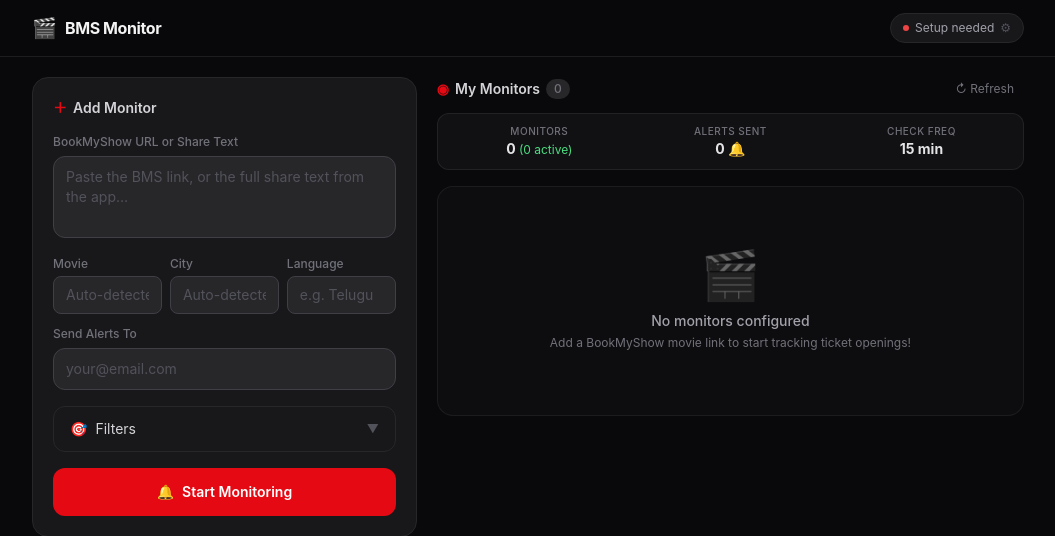
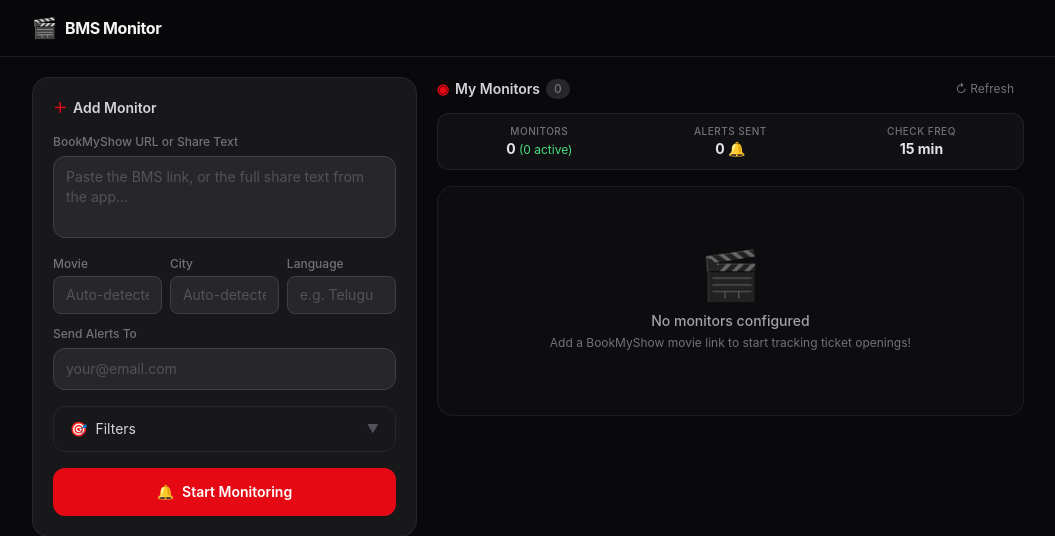
Before and after one commit to nipunnamburi/movieticket-monitor, a Flask app: page / in a window 1280 px wide. Shown: the top 536 px of the page, without its empty margins (112-1167 px from the left). Run offline with Flask 3, Linux system fonts and the light colour scheme; data that the repository does not hold is empty; some libraries are stand-ins or nearby versions.

Commit message:
ui: remove Email Setup modal and header/nav email buttons

```diff
--- a/static/app.js
+++ b/static/app.js
@@ -658,23 +658,14 @@
     const label   = document.getElementById('emailLabel');
     const mIcon   = document.getElementById('mobileEmailIcon');
 
-    if (cfg.configured) {
-      dot.className   = 'w-1.5 h-1.5 rounded-full bg-green-500 shrink-0';
-      label.textContent = cfg.from?.split('@')[0] || 'Email ✓';
-      if (mIcon) mIcon.textContent = '✅';
-    } else {
-      dot.className   = 'w-1.5 h-1.5 rounded-full bg-red-500 shrink-0';
-      label.textContent = 'Setup needed';
-      if (mIcon) mIcon.textContent = '⚠️';
-    }
+    if (dot) dot.className = cfg.configured ? 'w-1.5 h-1.5 rounded-full bg-green-500 shrink-0' : 'w-1.5 h-1.5 rounded-full bg-red-500 shrink-0';
+    if (label) label.textContent = cfg.configured ? (cfg.from?.split('@')[0] || 'Email ✓') : 'Setup needed';
+    if (mIcon) mIcon.textContent = cfg.configured ? '✅' : '⚠️';
 
-    // Show cloud mode notice if applicable
-    document.getElementById('cloudModeNotice')?.classList.toggle('hidden', !cfg.cloud_managed);
-    document.getElementById('emailFormFields')?.classList.toggle('opacity-50', cfg.cloud_managed);
-    document.getElementById('emailFormFields')?.classList.toggle('pointer-events-none', cfg.cloud_managed);
-
-    document.getElementById('cfgFrom').value = cfg.from || '';
-    document.getElementById('cfgTo').value   = cfg.to   || '';
+    const cfgFrom = document.getElementById('cfgFrom');
+    if (cfgFrom) cfgFrom.value = cfg.from || '';
+    const cfgTo = document.getElementById('cfgTo');
+    if (cfgTo) cfgTo.value = cfg.to || '';
   } catch { /* silent */ }
 }
 
--- a/templates/index.html
+++ b/templates/index.html
@@ -59,15 +59,6 @@
     <div class="flex items-center gap-2">
       <span class="text-bms text-xl leading-none">🎬</span>
       <span class="font-bold text-base tracking-tight">BMS Monitor</span>
-    </div>
-    <div class="flex items-center gap-2">
-      <!-- Email config status -->
-      <button id="emailStatusBtn" onclick="openEmailModal()"
-        class="flex items-center gap-1.5 bg-zinc-900 border border-zinc-800 rounded-full px-3 py-1.5 text-xs transition hover:border-zinc-600">
-        <span id="emailDot" class="w-1.5 h-1.5 rounded-full bg-zinc-600 shrink-0"></span>
-        <span id="emailLabel" class="text-zinc-400 hidden sm:inline">Email</span>
-        <span class="text-zinc-600 hidden sm:inline">⚙</span>
-      </button>
     </div>
   </div>
 </header>
@@ -339,70 +330,7 @@
     <span class="tab-icon text-xl text-zinc-500">📋</span>
     <span class="tab-label text-xs text-zinc-600 font-medium">Monitors</span>
   </button>
-  <button onclick="openEmailModal()"
-    class="tab-btn flex-1 flex flex-col items-center justify-center gap-1 py-2 transition active:bg-zinc-900">
-    <span class="tab-icon text-xl text-zinc-500" id="mobileEmailIcon">📧</span>
-    <span class="tab-label text-xs text-zinc-600 font-medium">Email</span>
-  </button>
 </nav>
-
-<!-- ════════════════ EMAIL CONFIG MODAL ════════════════ -->
-<div id="emailModal" class="hidden fixed inset-0 z-50 flex items-center justify-center p-4 sm:p-6 modal-sheet-bg">
-  <div class="absolute inset-0 bg-black/75" onclick="closeEmailModal()"></div>
-  <div class="modal-sheet relative bg-zinc-900 border border-zinc-700/80 rounded-2xl p-5 w-full sm:max-w-md sm:fade-in shadow-2xl">
-    <!-- Drag handle (mobile) -->
-    <div class="w-8 h-1 bg-zinc-700 rounded-full mx-auto mb-4 sm:hidden"></div>
-
-    <h3 class="font-semibold text-base mb-1">Email Setup</h3>
-    <p class="text-xs text-zinc-500 mb-4">Gmail SMTP via App Password</p>
-
-    <!-- Cloud mode notice -->
-    <div id="cloudModeNotice" class="hidden mb-4 bg-blue-950/50 border border-blue-900/50 rounded-xl px-4 py-3">
-      <p class="text-xs text-blue-300 font-medium">☁️ Cloud Mode — credentials managed via environment variables</p>
-      <p class="text-xs text-blue-400/70 mt-1">Edit <code class="bg-blue-950 px-1 rounded">EMAIL_FROM</code>, <code class="bg-blue-950 px-1 rounded">EMAIL_APP_PASSWORD</code>, <code class="bg-blue-950 px-1 rounded">EMAIL_TO</code> in your Railway/Render dashboard.</p>
-    </div>
-
-    <div id="emailFormFields" class="space-y-3">
-      <div>
-        <label class="block text-xs text-zinc-500 mb-1 font-medium">Gmail Address</label>
-        <input id="cfgFrom" type="email" placeholder="you@gmail.com" inputmode="email"
-          class="w-full bg-zinc-800 border border-zinc-700 rounded-xl px-3 py-3 text-sm
-                 focus:outline-none focus:border-bms/60 transition placeholder-zinc-600" />
-      </div>
-      <div>
-        <label class="block text-xs text-zinc-500 mb-1 font-medium">App Password</label>
-        <input id="cfgPass" type="password" placeholder="xxxx xxxx xxxx xxxx" autocomplete="off"
-          class="w-full bg-zinc-800 border border-zinc-700 rounded-xl px-3 py-3 text-sm
-                 focus:outline-none focus:border-bms/60 transition placeholder-zinc-600" />
-        <a href="https://myaccount.google.com/apppasswords" target="_blank"
-           class="text-xs text-bms mt-1.5 inline-block">Get App Password →</a>
-      </div>
-      <div>
-        <label class="block text-xs text-zinc-500 mb-1 font-medium">Send Alerts To</label>
-        <input id="cfgTo" type="email" placeholder="Same as above" inputmode="email"
-          class="w-full bg-zinc-800 border border-zinc-700 rounded-xl px-3 py-3 text-sm
-                 focus:outline-none focus:border-bms/60 transition placeholder-zinc-600" />
-      </div>
-    </div>
-
-    <div class="flex gap-2 mt-5">
-      <button onclick="testEmail()" id="testEmailBtn"
-        class="flex-1 bg-zinc-800 hover:bg-zinc-700 active:bg-zinc-600 text-zinc-200 text-sm
-               py-3 rounded-xl transition flex items-center justify-center gap-1.5">
-        <span id="testIcon">📧</span> Test
-      </button>
-      <button onclick="saveEmailConfig()" id="emailSaveBtn"
-        class="flex-2 flex-grow bg-bms hover:bg-bms-dark active:bg-bms-dark text-white text-sm
-               font-semibold py-3 px-5 rounded-xl transition">
-        Save
-      </button>
-    </div>
-    <p id="emailModalMsg" class="text-xs text-center mt-2 min-h-[1rem]"></p>
-    <button onclick="closeEmailModal()"
-      class="absolute top-4 right-4 w-8 h-8 flex items-center justify-center
-             text-zinc-500 hover:text-zinc-300 text-lg rounded-lg hover:bg-zinc-800 transition">✕</button>
-  </div>
-</div>
 
 <!-- ════════════════ EDIT MONITOR MODAL ════════════════ -->
 <div id="editModal" class="hidden fixed inset-0 z-50 flex items-center justify-center p-4 sm:p-6 modal-sheet-bg">
```
